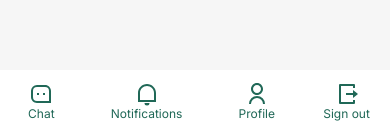
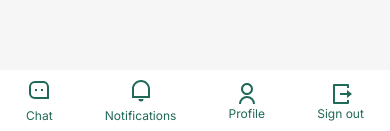
Before and after one commit to alejandrosandi22/chat, a Next.js app: page /chat in a window 390 px wide. Shown: the part 710-841 px from the top of the page. Built offline with nearby package versions, Linux system fonts and the light colour scheme.

Commit message:
nav issues fixed

```diff
--- a/src/components/shared/nav.tsx
+++ b/src/components/shared/nav.tsx
@@ -2,7 +2,7 @@ import Link from 'next/link';
 
 export default function Nav() {
   return (
-    <nav className='fixed bottom-0 lg:relative h-16 w-full lg:h-full lg:w-16 flex flex-row lg:flex-col justify-between items-center py-8 bg-white dark:bg-black'>
+    <nav className='z-50 fixed bottom-0 lg:relative h-16 w-full lg:h-full lg:w-16 flex flex-row lg:flex-col justify-between items-center py-8 bg-white dark:bg-black'>
       <div className='hidden lg:block'>
         <Link href='/chat'>
           <svg
@@ -71,8 +71,11 @@ export default function Nav() {
         </Link>
       </div>
       <ul className='flex lg:flex-col items-center justify-around w-full lg:space-y-3'>
-        <li className='lg:hover:bg-primary-200 lg:dark:hover:bg-primary-700 p-2 rounded-md flex flex-col items-center'>
-          <Link href='/chat'>
+        <li>
+          <Link
+            href='/chat'
+            className='lg:hover:bg-primary-200 lg:dark:hover:bg-primary-700 lg:p-2 rounded-md flex flex-col items-center'
+          >
             <svg
               xmlns='http://www.w3.org/2000/svg'
               viewBox='0 0 24 24'
@@ -89,8 +92,11 @@ export default function Nav() {
             Chat
           </span>
         </li>
-        <li className='hover:bg-primary-200 dark:hover:bg-primary-700 p-2 rounded-md flex flex-col items-center'>
-          <Link href='/notifications'>
+        <li>
+          <Link
+            href='/notifications'
+            className='lg:hover:bg-primary-200 lg:dark:hover:bg-primary-700 lg:p-2 rounded-md flex flex-col items-center'
+          >
             <svg
               xmlns='http://www.w3.org/2000/svg'
               viewBox='0 0 24 24'
@@ -107,8 +113,11 @@ export default function Nav() {
             Notifications
           </span>
         </li>
-        <li className='hover:bg-primary-200 dark:hover:bg-primary-700 p-2 rounded-md'>
-          <Link href='/profile' className='flex flex-col items-center'>
+        <li>
+          <Link
+            href='/profile'
+            className='lg:hover:bg-primary-200 lg:dark:hover:bg-primary-700 lg:p-2 rounded-md flex flex-col items-center'
+          >
             <svg
               xmlns='http://www.w3.org/2000/svg'
               viewBox='0 0 24 24'
```
